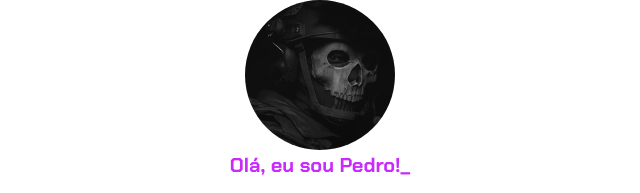
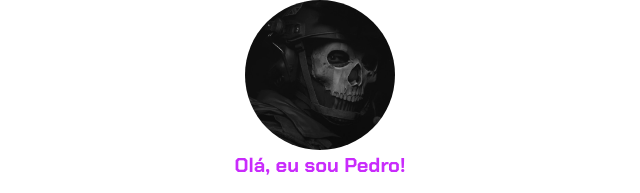
Before and after one commit to pedrothiago43/Projeto-Portifolio-2B-Pedro-Thiago, a plain HTML site: page index.html in a window 1280 px wide. Shown: the top 193 px of the page, 320-960 px from the left. Drawn offline with nearby package versions, Linux system fonts and the light colour scheme.

Commit message:
Update index.html

```diff
--- a/index.html
+++ b/index.html
@@ -14,7 +14,7 @@
     <header class="container text-center">
         <img src="img/avatar-perfil2.jpeg" alt="avatar da Fernanda" class="rounded-circle" width="150" height="150"
             srcset="">
-        <p class="lead">Olá, eu sou Pedro!_</p>
+        <p class="lead">Olá, eu sou Pedro!</p>
         <h1>Eu sou militar</h1>
         <p>Ensinarei vocês o verdadeiro motivo de muitos jovens na geração Z querer ingressar nas forças armadas e o real motivo de eu ter como o objetivo em ser um COMANF a força de intervenção mais forte do mundo e do Brasil.!</p>
         <p>Minhas habilidades</p>
```
